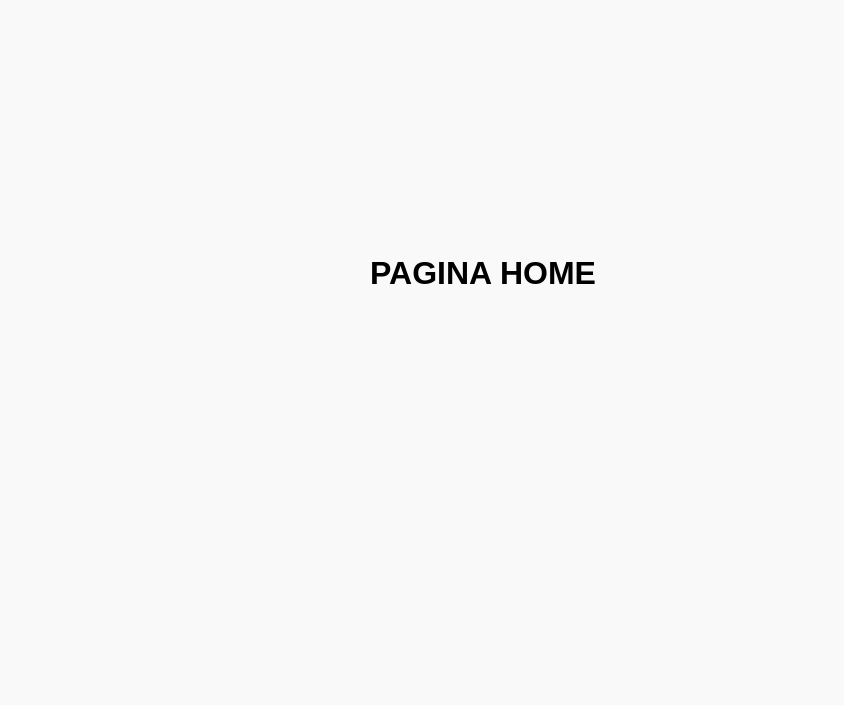
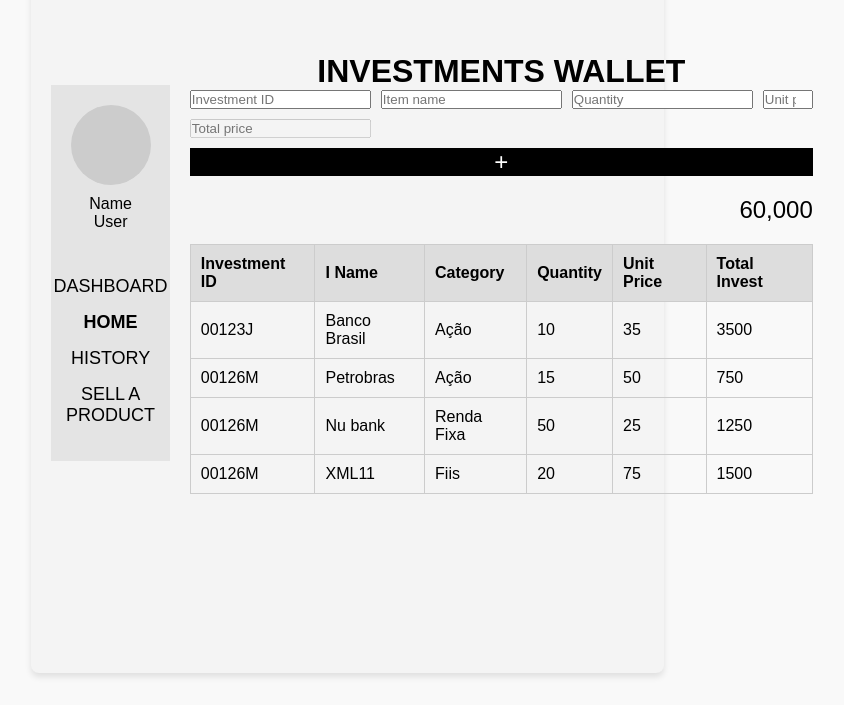
Before and after one commit to ViniciusHoland/Front-End-Project-Investment, a React (Vite) app: page /home in a window 1280 px wide. Shown: the part 127-832 px from the top of the page, without its empty margins (157-1001 px from the left). Before the commit the page ends 800 px from the top, so only its background shows below. Built offline with nearby package versions, Linux system fonts and the light colour scheme.

Commit message:
created acess for authorized

```diff
--- /dev/null
+++ b/src/pages/home/HomePage.css
@@ -0,0 +1,84 @@
+.container {
+    display: flex;
+    height: 100vh;
+    background-color: #f4f4f4;
+  }
+
+  .sidebar {
+    width: 20%;
+    background-color: #e4e4e4;
+    display: flex;
+    flex-direction: column;
+    align-items: center;
+    padding: 20px;
+  }
+
+  .user-profile {
+    text-align: center;
+    margin-bottom: 30px;
+  }
+
+  .avatar {
+    width: 80px;
+    height: 80px;
+    background-color: #ccc;
+    border-radius: 50%;
+    margin-bottom: 10px;
+  }
+
+  .menu ul {
+    list-style: none;
+    padding: 0;
+  }
+
+  .menu li {
+    margin: 15px 0;
+    font-size: 18px;
+    cursor: pointer;
+  }
+
+  .menu .active {
+    font-weight: bold;
+  }
+
+  .content {
+    flex: 1;
+    padding: 20px;
+  }
+
+  .investment-form {
+    display: grid;
+    grid-template-columns: repeat(3, 1fr) 50px;
+    gap: 10px;
+    margin-bottom: 20px;
+  }
+
+  .add-button {
+    grid-column: span 4;
+    background-color: #000;
+    color: #fff;
+    font-size: 24px;
+    border: none;
+    cursor: pointer;
+  }
+
+  .balance {
+    text-align: right;
+    font-size: 24px;
+    margin-bottom: 20px;
+  }
+
+  .investment-table {
+    width: 100%;
+    border-collapse: collapse;
+  }
+
+  .investment-table th, .investment-table td {
+    padding: 10px;
+    border: 1px solid #ccc;
+    text-align: left;
+  }
+
+  .investment-table th {
+    background-color: #ddd;
+  }
--- a/src/pages/home/HomePage.jsx
+++ b/src/pages/home/HomePage.jsx
@@ -1,17 +1,91 @@
-
+import "./HomePage.css"
 
 
 function homePage(){
 
 
+    return (
+        <div className="container">
+          <aside className="sidebar">
+            <div className="user-profile">
+              <div className="avatar" />
+              <p>Name User</p>
+            </div>
+            <nav className="menu">
+              <ul>
+                <li>DASHBOARD</li>
+                <li className="active">HOME</li>
+                <li>HISTORY</li>
+                <li>SELL A PRODUCT</li>
+              </ul>
+            </nav>
+          </aside>
 
+          <main className="content">
+            <h1>INVESTMENTS WALLET</h1>
 
-    return (
+            <div className="investment-form">
+              <input type="text" placeholder="Investment ID" />
+              <input type="text" placeholder="Item name" />
+              <input type="number" placeholder="Quantity" />
+              <input type="number" placeholder="Unit price" />
+              <input type="text" placeholder="Total price" disabled />
+              <button className="add-button">+</button>
+            </div>
 
-        <h1>PAGINA HOME</h1>
+            <div className="balance">
+              <p>60,000</p>
+            </div>
 
-
-    )
+            <table className="investment-table">
+              <thead>
+                <tr>
+                  <th>Investment ID</th>
+                  <th>I Name</th>
+                  <th>Category</th>
+                  <th>Quantity</th>
+                  <th>Unit Price</th>
+                  <th>Total Invest</th>
+                </tr>
+              </thead>
+              <tbody>
+                <tr>
+                  <td>00123J</td>
+                  <td>Banco Brasil</td>
+                  <td>Ação</td>
+                  <td>10</td>
+                  <td>35</td>
+                  <td>3500</td>
+                </tr>
+                <tr>
+                  <td>00126M</td>
+                  <td>Petrobras</td>
+                  <td>Ação</td>
+                  <td>15</td>
+                  <td>50</td>
+                  <td>750</td>
+                </tr>
+                <tr>
+                  <td>00126M</td>
+                  <td>Nu bank</td>
+                  <td>Renda Fixa</td>
+                  <td>50</td>
+                  <td>25</td>
+                  <td>1250</td>
+                </tr>
+                <tr>
+                  <td>00126M</td>
+                  <td>XML11</td>
+                  <td>Fiis</td>
+                  <td>20</td>
+                  <td>75</td>
+                  <td>1500</td>
+                </tr>
+              </tbody>
+            </table>
+          </main>
+        </div>
+      );
 
 }
 
--- a/src/pages/login/loginpage.jsx
+++ b/src/pages/login/loginpage.jsx
@@ -3,10 +3,12 @@ import  Cash from "../../assets/Cash.png"
 import  MaoMoney from "../../assets/maoMoney.png"
 import { Link } from "react-router-dom";
 import api from "../../services/api"
-import {  useRef } from "react";
+import {  useRef, useState} from "react";
 import { useNavigate } from 'react-router-dom';
 
 function LoginPage() {
+
+  const [errorMessage, setErrorMessage] = useState('')
 
   const inputUser = useRef()
   const inputPassword = useRef()
@@ -27,17 +29,27 @@ function LoginPage() {
         return;
       }
 
-      await api.post('/login',{email,password})
+      const response = await api.post('/login',{email,password})
 
-      console.log('login sucessfully')
-      navigate('/home')
+      if(response.status === 200){
+        const token = response.data
+
+        localStorage.setItem('authToken', token)
+        setErrorMessage('')
+        console.log('login sucessfully',)
+        navigate('/home')
+      }
+
     }catch(error){
 
-      console.error('Login failed:', error.response?.data || error.message);
-
-
+      if (error.response?.status === 404) {
+        setErrorMessage('Usuário não encontrado!');
+      } else if (error.response?.status === 401) {
+        setErrorMessage('Email ou senha inválidos!');
+      } else {
+        setErrorMessage('Erro inesperado. Tente novamente mais tarde.');
+      }
     }
-
   }
 
 
@@ -56,7 +68,13 @@ function LoginPage() {
           <input type="text" placeholder="username" ref={inputUser} required />
           <input type="password" placeholder="password" ref={inputPassword} required />
           <button type="button" onClick={login} >LOGIN</button>
+
         </form>
+        {errorMessage && (
+             <div>
+             <p color="red">Usuario ou senha incorretos</p>
+           </div>
+          )}
         <div className="register-link">
         <Link
             to={`/register`}
```
